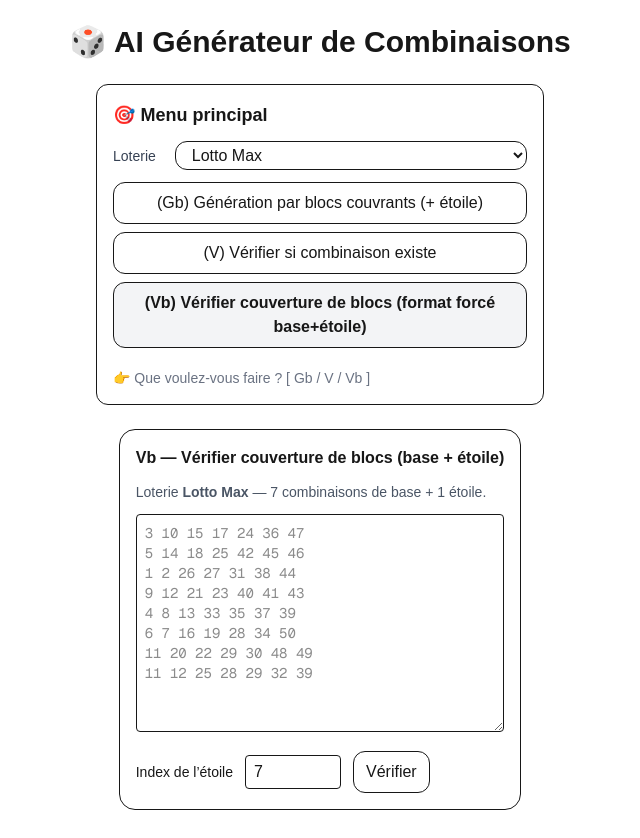
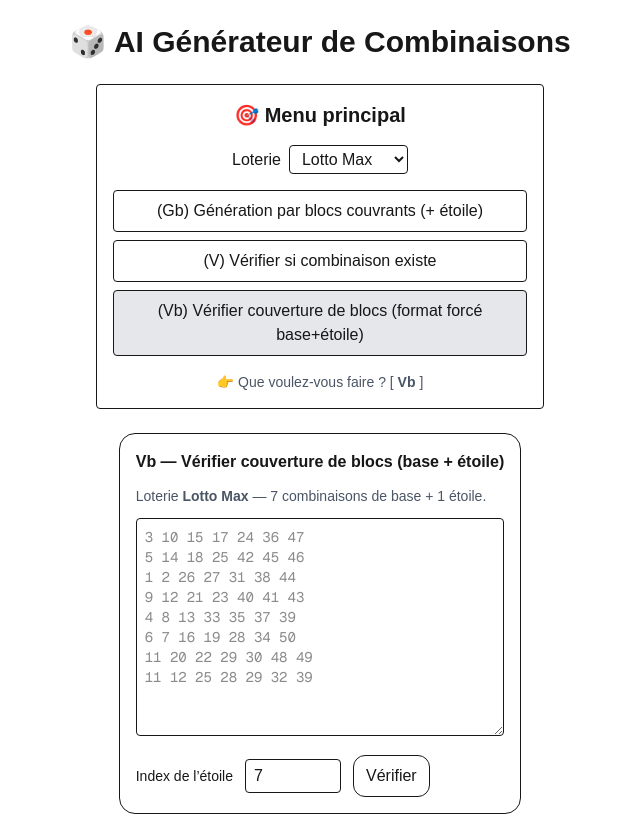
Before and after one commit to CvensT/frontend-loto, a Next.js app: page / in a window 1280 px wide. Shown: the whole page, without its empty margins (320-960 px from the left). Built offline with nearby package versions, Linux system fonts and the light colour scheme.

Commit message:
Update MenuPrincipal.tsx

```diff
--- a/components/MenuPrincipal.tsx
+++ b/components/MenuPrincipal.tsx
@@ -1,68 +1,55 @@
 "use client";
 
-import { useState, useEffect } from "react";
-
 type Props = {
-  loterieId: string;
+  loterieId: "1" | "2" | "3";
   onChangeLoterie: (id: "1" | "2" | "3") => void;
   action: "Gb" | "V" | "Vb";
-  onChangeAction: (a: "Gb" | "V" | "Vb") => void;
+  onChangeAction: (action: "Gb" | "V" | "Vb") => void;
 };
 
-const LOTERIES = [
-  { id: "1", nom: "Grande Vie" },
-  { id: "2", nom: "Lotto Max" },
-  { id: "3", nom: "Lotto 6/49" },
-];
+export default function MenuPrincipal({ loterieId, onChangeLoterie, action, onChangeAction }: Props) {
+  return (
+    <div className="border p-4 rounded space-y-4 text-center w-full max-w-md">
+      <h2 className="text-xl font-bold">🎯 Menu principal</h2>
 
-export default function MenuPrincipal({ loterieId, onChangeLoterie, action, onChangeAction }: Props) {
-  const [localeLoterie, setLocaleLoterie] = useState(loterieId);
-
-  useEffect(() => {
-    onChangeLoterie(localeLoterie as "1" | "2" | "3");
-  }, [localeLoterie]);
-
-  return (
-    <div className="rounded-xl border p-4 max-w-md w-full space-y-3">
-      <div className="text-lg font-semibold">🎯 Menu principal</div>
-
-      <label className="flex items-center gap-2">
-        <span className="w-16 text-sm text-gray-700">Loterie</span>
+      <div className="flex items-center justify-center gap-2">
+        <label htmlFor="loterie">Loterie</label>
         <select
-          className="w-full rounded-xl border px-3 py-1"
-          value={localeLoterie}
-          onChange={(e) => setLocaleLoterie(e.target.value)}
+          id="loterie"
+          value={loterieId}
+          onChange={(e) => onChangeLoterie(e.target.value as "1" | "2" | "3")}
+          className="border rounded px-2 py-1"
         >
-          {LOTERIES.map((l) => (
-            <option key={l.id} value={l.id}>
-              {l.nom}
-            </option>
-          ))}
+          <option value="1">Grande Vie</option>
+          <option value="2">Lotto Max</option>
+          <option value="3">Lotto 6/49</option>
         </select>
-      </label>
+      </div>
 
       <div className="flex flex-col gap-2">
         <button
           onClick={() => onChangeAction("Gb")}
-          className={`rounded-xl border px-3 py-2 hover:bg-gray-50 ${action === "Gb" ? "bg-gray-100 font-semibold" : ""}`}
+          className={`px-4 py-2 rounded border ${action === "Gb" ? "bg-gray-200" : ""}`}
         >
           (Gb) Génération par blocs couvrants (+ étoile)
         </button>
         <button
           onClick={() => onChangeAction("V")}
-          className={`rounded-xl border px-3 py-2 hover:bg-gray-50 ${action === "V" ? "bg-gray-100 font-semibold" : ""}`}
+          className={`px-4 py-2 rounded border ${action === "V" ? "bg-gray-200" : ""}`}
         >
           (V) Vérifier si combinaison existe
         </button>
         <button
           onClick={() => onChangeAction("Vb")}
-          className={`rounded-xl border px-3 py-2 hover:bg-gray-50 ${action === "Vb" ? "bg-gray-100 font-semibold" : ""}`}
+          className={`px-4 py-2 rounded border ${action === "Vb" ? "bg-gray-200" : ""}`}
         >
           (Vb) Vérifier couverture de blocs (format forcé base+étoile)
         </button>
       </div>
 
-      <p className="text-sm text-gray-500 pt-2">👉 Que voulez-vous faire ? [ Gb / V / Vb ]</p>
+      <div className="text-sm text-gray-600">
+        👉 Que voulez-vous faire ? [ <strong>{action}</strong> ]
+      </div>
     </div>
   );
 }
```
